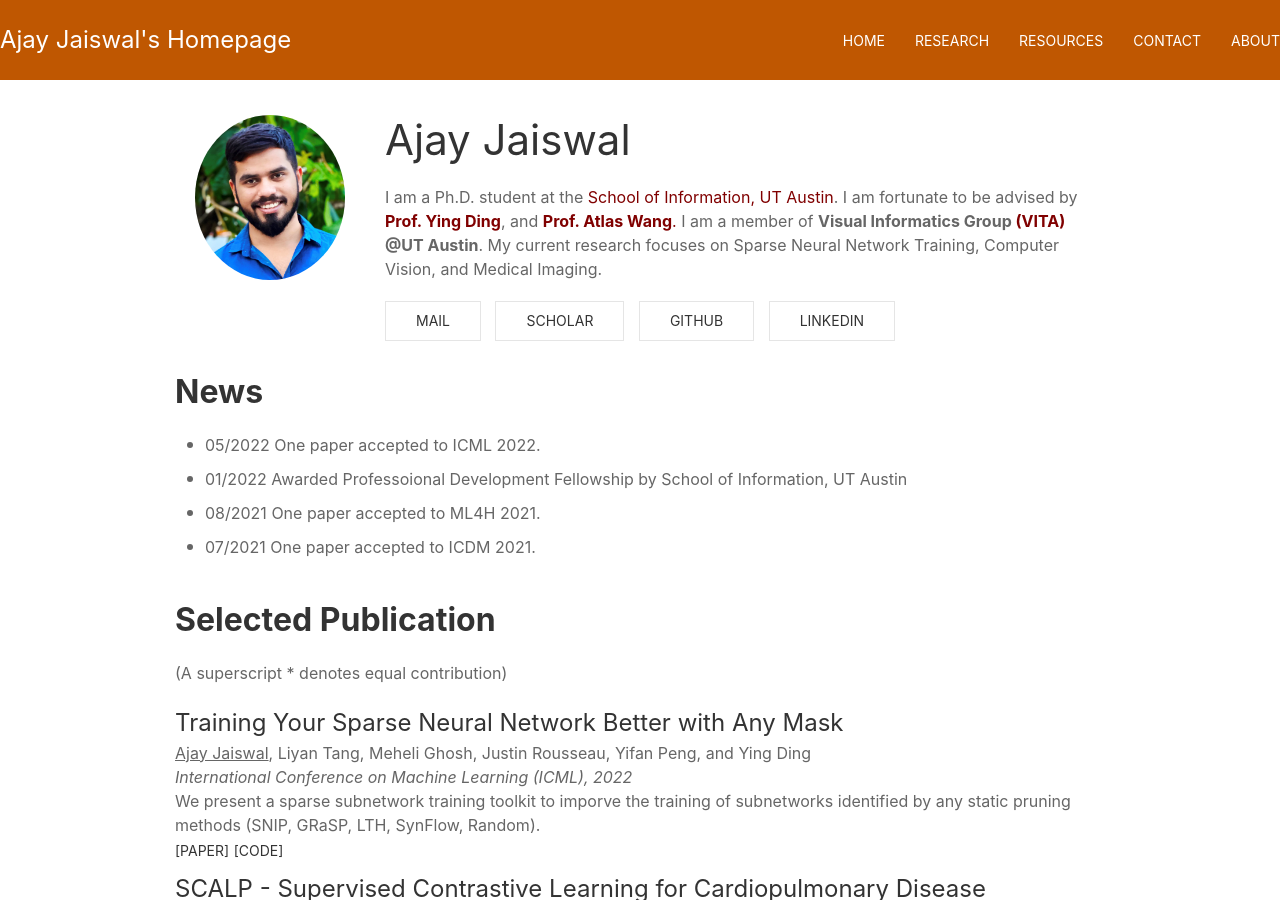
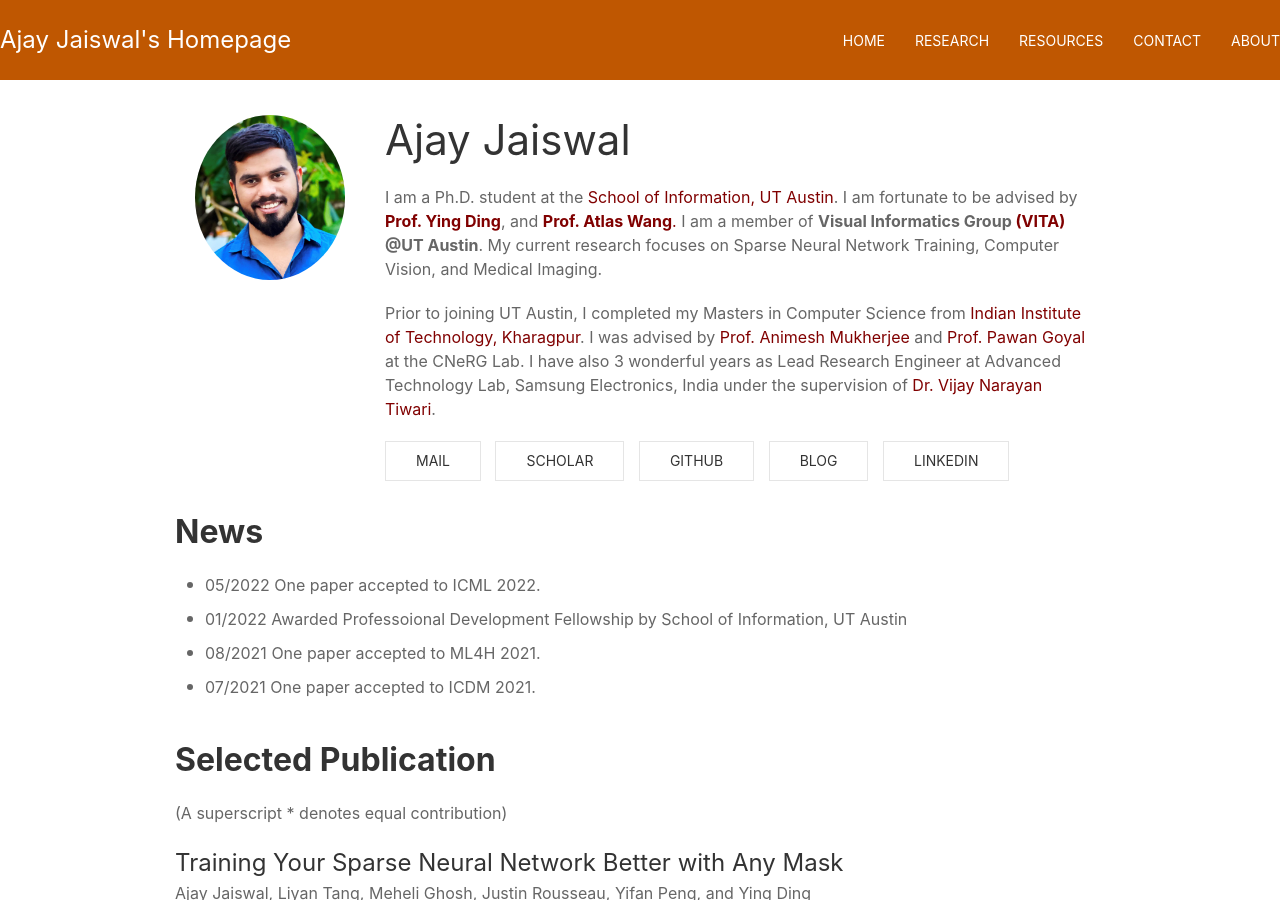
Before and after one commit to Ajay1994/ajay1994.github.io, a Jekyll site: the page index.html, which Jekyll copies as it is, in a window 1280 px wide and 900 px high. Built offline with Jekyll 4.4.1, drawn with Linux system fonts in a browser that asks for light colours; nearby versions of some CDN libraries.

Commit message:
Update index.html

```diff
--- a/index.html
+++ b/index.html
@@ -75,19 +75,31 @@
 			<a href = "https://vita-group.github.io/" style="color:#800000">(VITA)</a> @UT Austin</b>.
                         My current research focuses on Sparse Neural Network Training, Computer Vision, and Medical Imaging.
                     </p>
+		    <p>
+			    Prior to joining UT Austin, I completed my Masters in Computer Science from
+					<a href = "http://www.iitkgp.ac.in/" style="color:#800000">Indian Institute of Technology, Kharagpur</a>.
+					I was advised by
+					<a href = "https://cse.iitkgp.ac.in/~animeshm/" style="color:#800000">Prof. Animesh Mukherjee</a> and
+					<a href = "https://cse.iitkgp.ac.in/~pawang/" style="color:#800000">Prof. Pawan Goyal</a> at the CNeRG Lab.
+			    		I have also 3 wonderful years as Lead Research Engineer
+					at Advanced Technology Lab, Samsung Electronics, India under the supervision of
+					<a href="https://scholar.google.com/citations?hl=en&user=E6Gasu0AAAAJ&view_op=list_works&sortby=pubdate" style="color:#800000">Dr. Vijay Narayan Tiwari</a>.
+	            </p>
                     <!-- Buttons for desktop device -->
                     <div class="uk-margin-horizontal uk-visible@m">
                         <a href="#contact" class="uk-button uk-button-default uk-margin-small-right"> Mail </a>
-                        <a href="https://scholar.google.com/citations?user=I783HxYAAAAJ&hl=en" class="uk-button uk-button-default uk-margin-small-right">Scholar </a>
-                        <a href="https://github.com/peihaowang" class="uk-button uk-button-default uk-margin-small-right"> GitHub </a>
-                        <a href="https://www.linkedin.com/in/peihao-wang-25a411162/" class="uk-button uk-button-default uk-margin-small-right"> LinkedIn </a>
+                        <a href="https://scholar.google.com/citations?user=fqf2tBsAAAAJ" class="uk-button uk-button-default uk-margin-small-right">Scholar </a>
+                        <a href="https://github.com/Ajay1994" class="uk-button uk-button-default uk-margin-small-right"> GitHub </a>
+			<a href="https://ajay1994.github.io/blog/" class="uk-button uk-button-default uk-margin-small-right"> Blog </a>
+                        <a href="https://www.linkedin.com/in/ajay-jaiswal-600a9455/" class="uk-button uk-button-default uk-margin-small-right"> LinkedIn </a>
                     </div>
                     <!-- Buttons for mobile device -->
                     <div class="uk-margin-horizontal uk-flex uk-flex-center uk-hidden@m">
                         <a href="#contact" class="uk-button uk-button-default uk-margin-small-right" uk-icon="mail"></a>
                         <a href="https://scholar.google.com/citations?user=fqf2tBsAAAAJ" class="uk-button uk-button-default uk-margin-small-right" uk-icon="google"></a>
                         <a href="https://github.com/Ajay1994" class="uk-button uk-button-default uk-margin-small-right" uk-icon="github"></a>
-                        <!-- <a href="https://www.linkedin.com/in/ajay-jaiswal-600a9455/" class="uk-button uk-button-default uk-margin-small-right" uk-icon="linkedin"></a> -->
+			<a href="https://ajay1994.github.io/blog/" class="uk-button uk-button-default uk-margin-small-right"> Blog </a>
+                        <a href="https://www.linkedin.com/in/ajay-jaiswal-600a9455/" class="uk-button uk-button-default uk-margin-small-right" uk-icon="linkedin"></a>
                     </div>
                 </div>
             </div>
```
